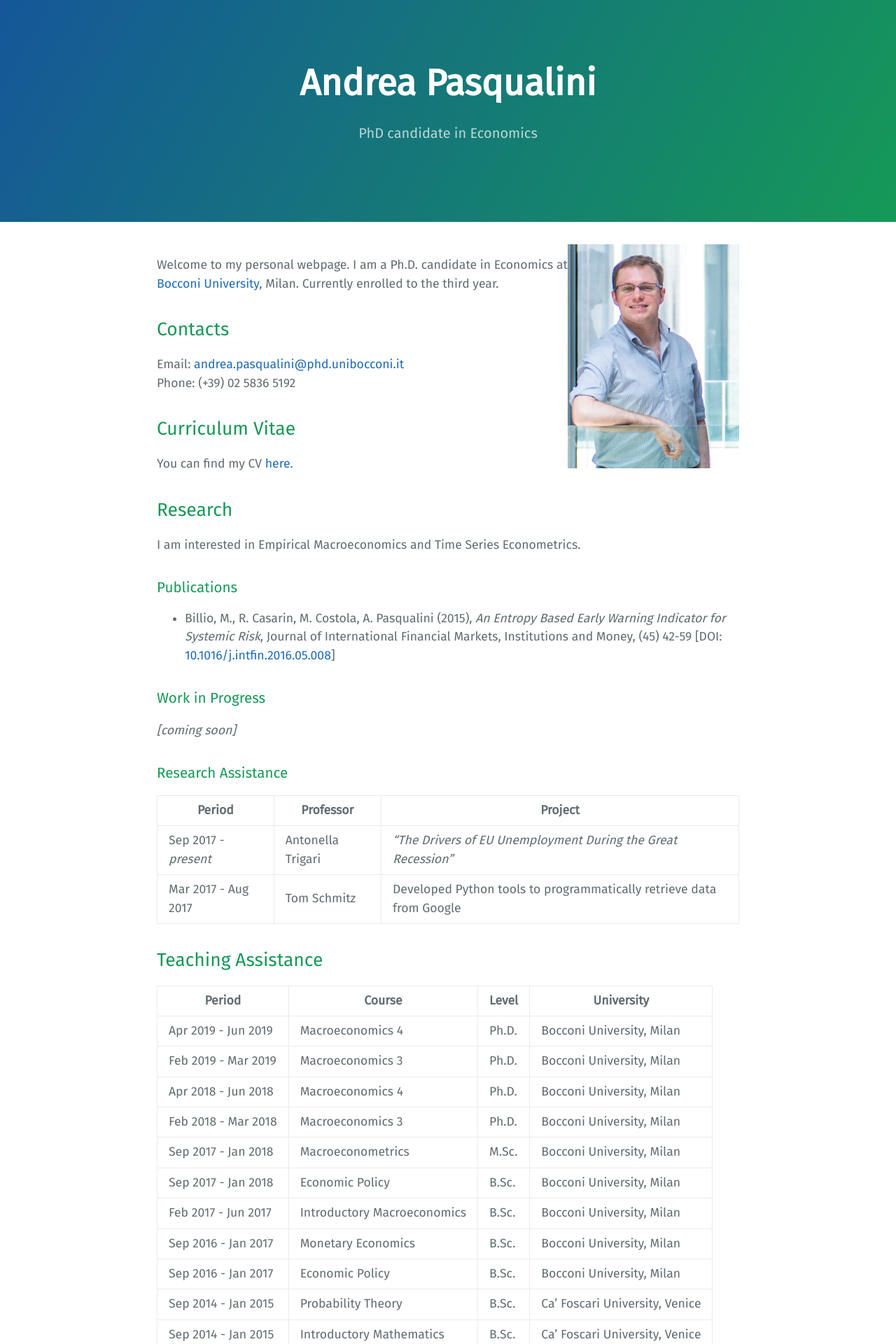
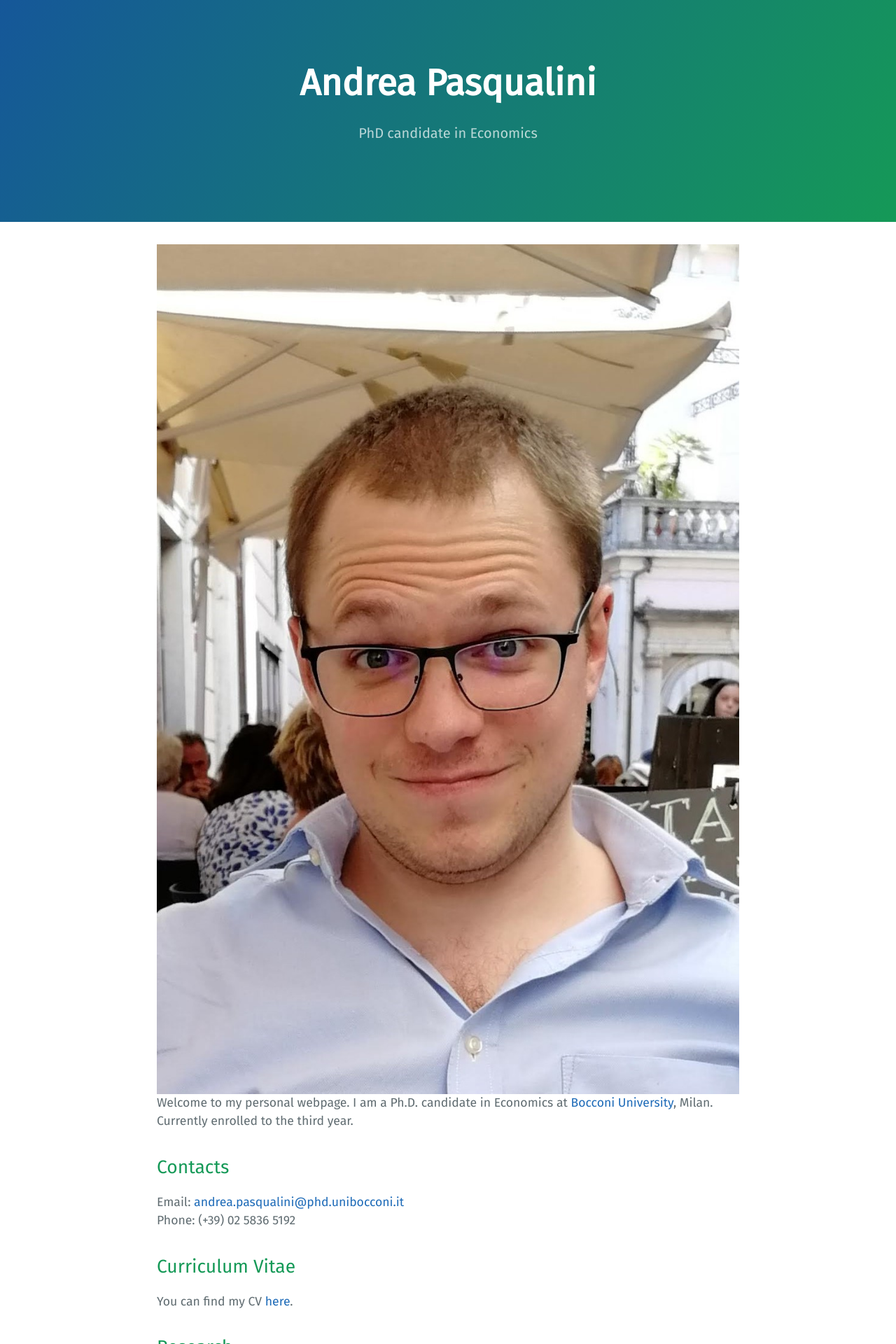
Before and after one commit to AndreaPasqualini/andreapasqualini.github.io, a Jekyll site: the page built from index.md, in a window 1280 px wide. Shown: the top 1920 px of the page at 70% size. Built offline with Jekyll 4.4.1, drawn with Linux system fonts in a browser that asks for light colours.

Commit message:
New picture

```diff
--- a/index.md
+++ b/index.md
@@ -2,7 +2,7 @@
 layout: default
 ---
 
-<img src="/files/picture.png" align="right" alt="Hi" class="inline"/>
+<img src="/files/picture.jpg" align="right" alt="Hi" class="inline"/>
 
 Welcome to my personal webpage.
 I am a Ph.D. candidate in Economics at [Bocconi University](http://didattica.unibocconi.it/docenti/cv.php?rif=185848), Milan.
```
Also changed, not shown: files/picture.jpg (added), files/picture.png (deleted).
